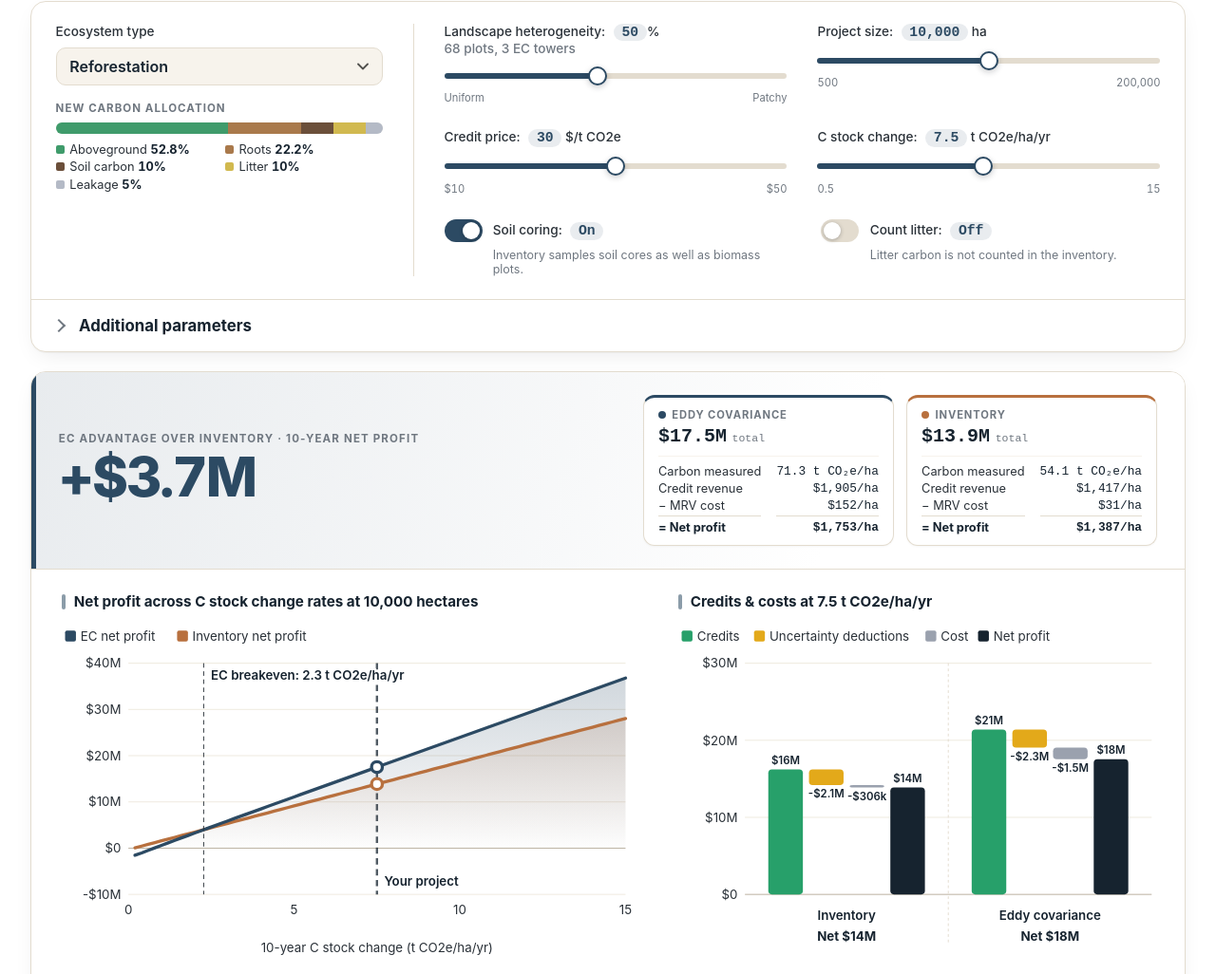
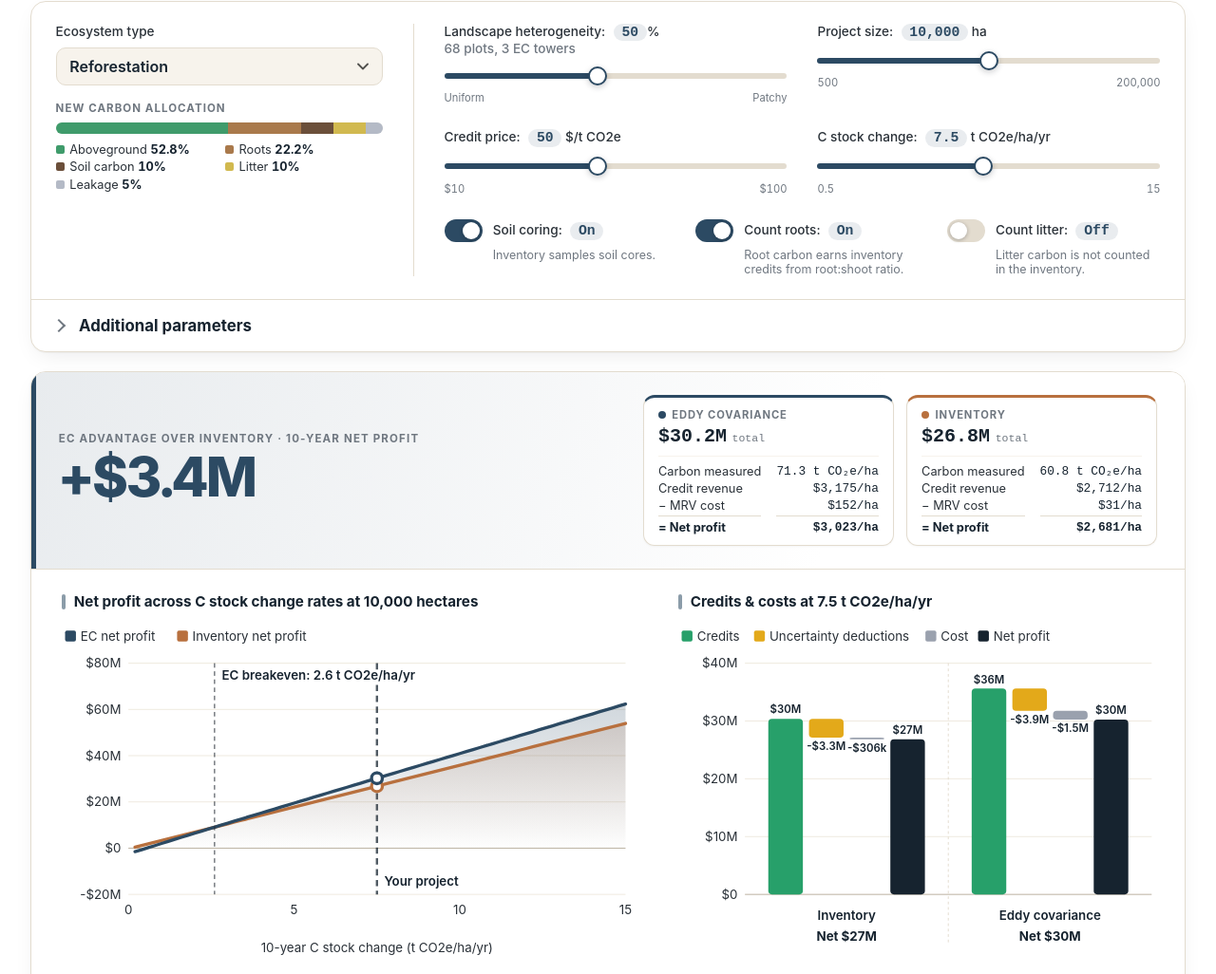
Before and after one commit to SemperScale/semperscale.github.io, a plain HTML site: page explorer-app.html in a window 1280 px wide. Shown: the part 458-1484 px from the top of the page at 95% size. Drawn offline with Linux system fonts and the light colour scheme.

Commit message:
Update NBS Explorer to latest v4 model (roots toggle, Spekboom data)
Co-Authored-By: Claude Sonnet 5.5 <noreply@anthropic.com>

```diff
--- a/explorer-app.html
+++ b/explorer-app.html
@@ -331,8 +331,8 @@
   </div>
   <div class="control">
     <label>Credit price: <b id="price_val"></b> $/t CO2e</label>
-    <input id="price" type="range" min="10" max="50" step="5" value="30">
-    <div class="ends"><span>$10</span><span>$50</span></div>
+    <input id="price" type="range" min="10" max="100" step="5" value="50">
+    <div class="ends"><span>$10</span><span>$100</span></div>
   </div>
   <div class="control">
     <label>C stock change: <b id="c_val"></b> t CO2e/ha/yr</label>
@@ -344,6 +344,11 @@
       <label class="sw" for="soil"><input id="soil" type="checkbox" checked><span class="track"></span>
         <span class="sw-text">Soil coring: <b id="soil_state">On</b></span></label>
       <div class="sw-hint" id="soil_hint"></div>
+    </div>
+    <div class="sw-item">
+      <label class="sw" for="roots"><input id="roots" type="checkbox" checked><span class="track"></span>
+        <span class="sw-text">Count roots: <b id="roots_state">On</b></span></label>
+      <div class="sw-hint" id="roots_hint"></div>
     </div>
     <div class="sw-item">
       <label class="sw" for="litter"><input id="litter" type="checkbox"><span class="track"></span>
@@ -388,16 +393,18 @@
         <li><i>T</i>: project window, 10 years; <i>A</i>: project size (ha); <i>p</i>: credit price ($/t CO<sub>2</sub>e)</li>
         <li><i>C</i>: carbon stock change over the project window (t CO<sub>2</sub>e/ha) = annual rate &times; <i>T</i> </li>
         <li><i>f</i><sub>above</sub>, <i>f</i><sub>roots</sub>, <i>f</i><sub>soilC</sub>, <i>f</i><sub>litter</sub>, <i>f</i><sub>leak</sub>: fractions of <i>C</i> change in each pool by ecosystem</li>
-        <li><i>d</i><sub>shallow</sub>: share of belowground carbon (roots + soil) that is shallow, i.e. sampled by soil cores; <i>f</i><sub>shallow</sub> = (<i>f</i><sub>roots</sub> + <i>f</i><sub>soilC</sub>)&middot;<i>d</i><sub>shallow</sub>; <i>f</i><sub>deep</sub>: the remaining (<i>f</i><sub>roots</sub> + <i>f</i><sub>soilC</sub>)(1 &minus; <i>d</i><sub>shallow</sub>) is deep and unsampled</li>
-        <li><i>u</i><sub>bio</sub>, <i>u</i><sub>soil</sub>: uncertainty deductions of biomass plots and soil cores; <i>a</i>, <i>b</i>: EC uncertainty coefficients</li>
+        <li><i>d</i><sub>shallow</sub>: share of soil carbon within the core depth; <i>f</i><sub>shallow</sub> = <i>f</i><sub>soilC</sub>&middot;<i>d</i><sub>shallow</sub>; the remaining <i>f</i><sub>soilC</sub>(1 &minus; <i>d</i><sub>shallow</sub>) is deep and unsampled</li>
+        <li><i>R</i>: root:shoot ratio; roots are estimated from aboveground biomass, so <i>f</i><sub>roots</sub> = <i>R</i>&middot;<i>f</i><sub>above</sub></li>
+        <li><i>u</i><sub>bio</sub>, <i>u</i><sub>soil</sub>: uncertainty deductions of biomass plots (aboveground and roots) and soil cores; <i>a</i>, <i>b</i>: EC uncertainty coefficients</li>
         <li>CV: plot-to-plot coefficient of variation of biomass (heterogeneity slider); <i>k</i>: soil C change CV &divide; biomass CV; <i>r</i>: footprint factor; <i>z</i>: normal quantile for the confidence interval (1.645 at 90%)</li>
       </ul>
 
       <h4>Inventory (biomass plots and soil cores)</h4>
-      <div class="eq">credits<sub>inv</sub> = <i>C</i> &middot; [ <i>f</i><sub>above</sub>(1 &minus; <i>u</i><sub>bio</sub>) + <i>f</i><sub>shallow</sub>(1 &minus; <i>u</i><sub>soil</sub>) + [ <i>f</i><sub>litter</sub>(1 &minus; <i>u</i><sub>litter</sub>) if litter is counted ] ]&nbsp;&nbsp;(t CO<sub>2</sub>e/ha)</div>
+      <div class="eq">credits<sub>inv</sub> = <i>C</i> &middot; [ <i>f</i><sub>above</sub>(1 &minus; <i>u</i><sub>bio</sub>) + [ <i>f</i><sub>roots</sub>(1 &minus; <i>u</i><sub>bio</sub>) if roots are counted ] + <i>f</i><sub>shallow</sub>(1 &minus; <i>u</i><sub>soil</sub>) + [ <i>f</i><sub>litter</sub>(1 &minus; <i>u</i><sub>litter</sub>) if litter is counted ] ]&nbsp;&nbsp;(t CO<sub>2</sub>e/ha)</div>
       <div class="eq">cost<sub>inv</sub> = <i>n</i><sub>surveys</sub> &middot; <i>n</i><sub>plots</sub> &middot; ( <i>n</i><sub>cores</sub> &middot; <i>c</i><sub>core</sub> + <i>c</i><sub>biomass</sub> )</div>
-      <p>If &ldquo;Soil coring in inventory&rdquo; is switched off, only aboveground biomass is measured: shallow belowground carbon earns no credits and coring costs drop out.</p>
-      <p>Only aboveground carbon and shallow belowground carbon (roots + soil sampled by cores) are measured. Deep belowground carbon and leakage earn no credits. Litter earns credits only if &ldquo;Count litter&rdquo; is switched on (in the controls above); no extra cost is added for it.</p>
+      <p>Roots are not cored. As in Verra VM0047 (eq. 4), root carbon is estimated from aboveground biomass with a root:shoot ratio <i>R</i>, so it carries the same plot sampling deduction <i>u</i><sub>bio</sub>. VM0047 deducts sampling error only and treats error in <i>R</i> as a QA/QC matter (&sect;8.5), so no extra deduction is taken for it. Roots are counted only if &ldquo;Count roots&rdquo; is switched on (on by default); VM0047 requires belowground woody biomass but makes non-woody (e.g. grass) roots optional.</p>
+      <p>If &ldquo;Soil coring in inventory&rdquo; is switched off, only biomass plots are measured (aboveground and roots): soil carbon earns no credits and coring costs drop out.</p>
+      <p>Soil cores measure soil carbon down to the core depth. Soil carbon below that depth and leakage earn no credits. Litter earns credits only if &ldquo;Count litter&rdquo; is switched on (in the controls above); no extra cost is added for it.</p>
 
       <h4>Eddy covariance</h4>
       <div class="eq"><i>u</i><sub>EC</sub> = &radic;[ (<i>a</i> + <i>b</i> &middot; <i>C</i>)&sup2; + (<i>u</i><sub>rep</sub> &middot; <i>C</i>)&sup2; ]&nbsp;&nbsp;(t CO<sub>2</sub>e/ha deducted)</div>
@@ -439,14 +446,15 @@
       r_ec: 0.2,                                  // footprint factor: tower-to-tower CV / plot-to-plot CV
       ci: 0.90,                                   // confidence level of the uncertainty (Verra: 90%); z is calculated from it
       // derive(): plots and towers default from the CVs (table edits override); u_biomass, u_soil, u_rep are always computed
-      litter_in_inv: 0, u_litter: 0.2,            // optional: also count litter in the inventory (no added cost, for simplicity)
+      roots_in_inv: 1,                            // toggle: count roots (AGB x R from the biomass plots, no added cost)
+      litter_in_inv: 0, u_litter: 0.2,           // optional: also count litter in the inventory (no added cost, for simplicity)
       u_ec_a: 2.1, u_ec_b: 0.013,                 // EC deduction = a + b * C_change
       frac_above: 0, frac_roots: 0, frac_soilc: 0, frac_shallow: 0, frac_litter: 0, frac_leakage: 0,   // set from ECOSYSTEMS below
     };
     // Fractions of C change in each pool (above + roots + soil C + litter + leakage = 1). Hand-set numbers, edit freely in the table.
-    // frac_shallow is separate (not part of the sum): the share of belowground C (soil + roots) that is shallow, i.e. sampled by soil cores;
-    // the rest is deep and seen only by the tower. The model uses shallow = (roots + soil C) * frac_shallow and deep = (roots + soil C) * (1 - frac_shallow).
-    // Recipe for the vegetated rows: aboveground = B / (1 + R) and roots = B * R / (1 + R), where R is the root-shoot ratio (IPCC GPG LULUCF Table 3A.1.8; Jackson 1996 for cropland; van der Vyver & Cowling 2019 for Spekboom)
+    // frac_shallow is separate (not part of the sum): the share of soil C within the core depth; the rest is deep and seen only by the tower.
+    // Roots are not cored: the inventory estimates them from aboveground biomass x R (VM0047 eq 4), so they are credited in full.
+    // Recipe for the vegetated rows: aboveground = B / (1 + R) and roots = B * R / (1 + R), where R is the root-shoot ratio (IPCC GPG LULUCF Table 3A.1.8; Jackson 1996 for cropland). Spekboom is the exception: all its shares are measured (Mills & Cowling 2006, below)
     // (see ECO_R) and B is the live-biomass share of the net gain (assumed). Roots = B * R / (1 + R); soil C = what is left after B, litter and leakage. Litter (assumed) and leakage (5%, assumed) are fixed.
     const ECOSYSTEMS = {
       "Reforestation":              {frac_above: 0.528, frac_roots: 0.222, frac_soilc: 0.1, frac_shallow: 0.6, frac_litter: 0.10, frac_leakage: 0.05},
@@ -457,11 +465,14 @@
       "Cropland":                   {frac_above: 0.018, frac_roots: 0.002, frac_soilc: 0.85, frac_shallow: 0.706, frac_litter: 0.08, frac_leakage: 0.05},   // R = 0.1 (Jackson 1996), B = 0.02 assumed (cropland gains come from soil management, not biomass)
       "Temperate grassland":        {frac_above: 0.058, frac_roots: 0.092, frac_soilc: 0.75, frac_shallow: 0.53, frac_litter: 0.05, frac_leakage: 0.05},
       "Peatland / wetland":         {frac_above: 0.049, frac_roots: 0.051, frac_soilc: 0.8, frac_shallow: 0.176, frac_litter: 0.05, frac_leakage: 0.05},
-      // Spekboom: R = 2.7 (van der Vyver & Cowling 2019); B = 0.80 assumed -> above = 0.80/3.7. Deep soil 14% from my earlier calc on Mills & Cowling 2006 (Krompoort), so frac_shallow = 1 - 0.14/below; litter 5% (user)
-      "Spekboom thicket":           {frac_above: 0.216, frac_roots: 0.584, frac_soilc: 0.1, frac_shallow: 0.795, frac_litter: 0.05, frac_leakage: 0.05},
+      // Spekboom: measured stock change at Krompoort, Mills & Cowling 2006 Table 6 (K27 "Combined" minus "Transformed", kg C/m2):
+      // aboveground 3.09 + opslag 0.245, roots 0.78, litter 0.12, soil (0-50 cm) 7.1; shares scaled to 95% (leakage 5%). Implied R = 0.78/3.09 = 0.25.
+      // frac_shallow 0.825: 15-20% of the 0-50 cm soil gain lies below 30 cm (core depth), from Mills & Cowling Table 3.
+      "Spekboom thicket":           {frac_above: 0.280, frac_roots: 0.065, frac_soilc: 0.595, frac_shallow: 0.825, frac_litter: 0.010, frac_leakage: 0.05},
     };
     // Root-shoot ratio R (mean, belowground / aboveground biomass), IPCC GPG LULUCF (2003) Table 3A.1.8, and the row used.
     const IPCC_URL = "https://www.ipcc.ch/site/assets/uploads/2018/03/GPG_LULUCF_FULLEN.pdf";
+    const MC_REF = "Measured stock change at Krompoort (27-yr block), <a href='https://doi.org/10.1111/j.1526-100X.2006.00103.x'>Mills &amp; Cowling 2006</a>, Table 6.";
     const ECO_R = {
       "Reforestation":               [0.42, "secondary tropical/sub-tropical forest, <125 t/ha"],
       "Managed forest (broadleaf)":  [0.26, "other broadleaf forest, 75-150 t/ha"],
@@ -471,12 +482,18 @@
       "Temperate grassland":         [1.58, "temperate/sub-tropical/tropical grassland"],
       "Peatland / wetland":          [1.04, "tidal marsh"],
       "Cropland":                    [0.1, "cropland", "<a href='https://link.springer.com/article/10.1007/BF00333714'>Jackson et al. 1996</a>"],
-      "Spekboom thicket":            [2.7, "spekboom thicket", "<a href='https://doi.org/10.1016/j.foreco.2019.05.048'>van der Vyver & Cowling 2019</a>"],
+      "Spekboom thicket":            [0.25, "spekboom thicket (Krompoort, 27 yr)", MC_REF],
     };
     const ecoRef = () => {
       const r = ECO_R[$("eco").value];
       return r ? (r[2] || `<a href='${IPCC_URL}'>IPCC GPG LULUCF 2003, Table 3A.1.8</a>.`) : "";
     };
+    // Spekboom roots row: the default comes from Mills & Cowling's measured change; van der Vyver & Cowling 2019 Table 1 (stocks) gives the plausible range.
+    // Root:shoot from intact stands 0.12-0.63 (25/40, 3.6/29.6, 16.3/34.2); intact minus degraded 0.04 (Powell 2009) to 0.42 (Mills et al. 2005).
+    const VDV_NOTE = " Range in other spekboom stands, root C &divide; biomass C computed from the stocks compiled in <a href='https://doi.org/10.1016/j.foreco.2019.05.048'>van der Vyver &amp; Cowling 2019</a>, Table 1: 0.12&ndash;0.63 for intact stands, 0.04&ndash;0.42 for intact minus degraded (stocks, not measured change).";
+    const rootRef = () => ecoRef() + ($("eco").value === "Spekboom thicket" ? VDV_NOTE : "");
+    // soil and litter rows: only spekboom's come from a measured source (the others are assumed)
+    const poolRef = () => $("eco").value === "Spekboom thicket" ? MC_REF : "";
     Object.assign(P, ECOSYSTEMS["Reforestation"]);
 
     // User edits (double-click a value under Parameters). Pool fractions are remembered per ecosystem.
@@ -519,12 +536,15 @@
     // MRV cost over the project window, and the share of new carbon each method measures
     const costInv = () => P.soil_cores * P.cost_core * P.plots * P.cores * P.surveys + P.cost_biomass * P.plots * P.surveys;
     const costEC = () => (P.capex + P.opex * YEARS) * (P.baselines + P.towers);
-    const shareInv = () => P.frac_above + P.soil_cores * (P.frac_roots + P.frac_soilc) * P.frac_shallow + (P.litter_in_inv ? P.frac_litter : 0);
+    // Roots come from the biomass plots (aboveground x root:shoot ratio R, VM0047 eq 4), so they are counted in full with or without cores;
+    // cores measure soil C only, down to the sampled depth (frac_shallow of soil C).
+    const bioInv = () => P.frac_above + P.roots_in_inv * P.frac_roots;   // share credited from the biomass plots
+    const shareInv = () => bioInv() +P.soil_cores * P.frac_soilc * P.frac_shallow + (P.litter_in_inv ? P.frac_litter : 0);
     const shareEC = () => 1 - P.frac_leakage;
 
     function runModel(C_change, size_ha, price) {
-      const C_inventory = C_change * P.frac_above * (1 - P.u_biomass)
-                        + P.soil_cores * C_change * (P.frac_roots + P.frac_soilc) * P.frac_shallow * (1 - P.u_soil)
+      const C_inventory = C_change * bioInv() * (1 - P.u_biomass)   // roots = AGB x R: same plots, same sampling error (VM0047 8.5)
+                        + P.soil_cores * C_change * P.frac_soilc * P.frac_shallow * (1 - P.u_soil)
                         + (P.litter_in_inv ? C_change * P.frac_litter * (1 - P.u_litter) : 0);
       const u_ec_abs = uEC(C_change);
       const C_EC = Math.max(C_change * (1 - P.frac_leakage) - u_ec_abs, 0);
@@ -590,12 +610,15 @@
     function update() {
       paintSliders();
       Object.assign(P, P0, ECOSYSTEMS[$("eco").value], OVR, OVR_ECO[$("eco").value] || {});
+      P.roots_in_inv = $("roots").checked ? 1 : 0;
+      $("roots_state").textContent = P.roots_in_inv ? "On" : "Off";
+      $("roots_hint").textContent = P.roots_in_inv ? "Root carbon earns inventory credits from root:shoot ratio." : "Root carbon is not counted in the inventory.";
       P.litter_in_inv = $("litter").checked ? 1 : 0;
       $("litter_state").textContent = P.litter_in_inv ? "On" : "Off";
       $("litter_hint").textContent = P.litter_in_inv ? "Litter carbon earns inventory credits (no added survey cost)." : "Litter carbon is not counted in the inventory.";
       P.soil_cores = $("soil").checked ? 1 : 0;
       $("soil_state").textContent = P.soil_cores ? "On" : "Off";
-      $("soil_hint").textContent = P.soil_cores ? "Inventory samples soil cores as well as biomass plots." : "Inventory measures aboveground biomass only: no soil or root credits, no coring cost.";
+      $("soil_hint").textContent = P.soil_cores ? "Inventory samples soil cores." : "Inventory measures biomass plots only: no soil credits, no coring cost.";
       P.cv = +$("het").value / 100;               // patchier landscape: more plots and towers (derive)
       derive();
       $("het_val").textContent = $("het").value;
@@ -668,8 +691,8 @@
     function drawBars(C, size_ha, price) {
       const usdPer = size_ha * price;
       const lit = P.litter_in_inv ? 1 : 0;
-      const ded_inv = C * (P.frac_above * P.u_biomass + P.soil_cores * (P.frac_roots + P.frac_soilc) * P.frac_shallow * P.u_soil + lit * P.frac_litter * P.u_litter);
-      const seen_inv = C * P.frac_above * (1 - P.u_biomass) + P.soil_cores * C * (P.frac_roots + P.frac_soilc) * P.frac_shallow * (1 - P.u_soil) + lit * C * P.frac_litter * (1 - P.u_litter);
+      const ded_inv = C * (bioInv() * P.u_biomass + P.soil_cores * P.frac_soilc * P.frac_shallow * P.u_soil + lit * P.frac_litter * P.u_litter);
+      const seen_inv = C * bioInv() * (1 - P.u_biomass) + P.soil_cores * C * P.frac_soilc * P.frac_shallow * (1 - P.u_soil) + lit * C * P.frac_litter * (1 - P.u_litter);
       const u_ec = Math.min(uEC(C), C * (1 - P.frac_leakage));
       const seen_ec = Math.max(C * (1 - P.frac_leakage) - uEC(C), 0);
       const cost_inv = costInv(), cost_ec = costEC();
@@ -856,22 +879,22 @@
         ["Number of surveys (default: years 1, 5, 10)", "surveys", "int", ""],
         ["Confidence interval", "ci", "pct", "Verra requires 90%. Increase for more conservative estimates. Applies to plots and towers."],
         ["Soil C variability relative to biomass (k)", "k_soil", "num", "How many times more soil C change varies between plots than biomass does (soil CV = k &times; slider CV)."],
-        ["Fraction of belowground C sampled by cores (roots + soil)", "frac_shallow", "pct", ""],
+        ["Fraction of soil C within core depth", "frac_shallow", "pct", `Soil C below the core depth is seen only by the tower. Roots are not cored: they come from aboveground biomass &times; root:shoot ratio (<a href='https://verra.org/methodologies/vm0047-afforestation-reforestation-and-revegetation-v1-1/#'>VM0047</a> eq. 4).${$("eco").value === "Spekboom thicket" ? " Spekboom: 15&ndash;20% of the 0&ndash;50 cm soil gain lies below 30 cm (<a href='https://doi.org/10.1111/j.1526-100X.2006.00103.x'>Mills &amp; Cowling 2006</a>, Table 3)." : ""}`],
         ["Litter C measurement uncertainty (if counted)", "u_litter", "pct", ""],
       ],
       "Eddy covariance": [
         ["Control towers (additional to establish baseline)", "baselines", "int", "SocialCarbon <a href='https://static1.squarespace.com/static/6161c89d030b89374bec0b70/t/69ef372bd2401d40d5f46612/1777284907913/SOCIALCARBON-SCD0003_v1.0.pdf'>SCD0003</a>"],
         ["Project towers", "towers", "int", "Sized for &plusmn;10% at 90% CI, min 1"],
-        ["Tower variability relative to plots (r)", "r_ec", "num", "Factor controlling towers differences from each other compared with plots, &lt;1 as each tower footprint averages over tens of hectares; 0.2 means towers vary 5&times; less than plots (<a href='https://woodwellclimate.org/wp-content/uploads/2015/09/HollingeretalGCB.04.pdf'>Hollinger et al. 2004</a>; <a href='https://scholars.duke.edu/individual/pub736367'>Oren et al. 2006</a>; <a href='https://bg.copernicus.org/articles/22/4507/2025/'>Callejas-Rodelas et al. 2025</a>)."],
+        ["Footprint factor r: tower variability relative to plots", "r_ec", "num", "Factor controlling towers differences from each other compared with plots, &lt;1 as each tower footprint averages over tens of hectares; 0.2 means towers vary 5&times; less than plots (<a href='https://woodwellclimate.org/wp-content/uploads/2015/09/HollingeretalGCB.04.pdf'>Hollinger et al. 2004</a>; <a href='https://scholars.duke.edu/individual/pub736367'>Oren et al. 2006</a>; <a href='https://bg.copernicus.org/articles/22/4507/2025/'>Callejas-Rodelas et al. 2025</a>)."],
         ["Capex per tower", "capex", "usd", ""],
         ["Opex per tower per year", "opex", "usd", ""],
         ["EC measurement uncertainty = a + b × t CO2e/ha<br>(joint random & U* filtering uncertainty)", ["u_ec_a", "u_ec_b"], "pair", "FLUXNET, <a href='https://fluxnet-1flux.org/'>ONEFLUX</a>"],
       ],
       [`Carbon stock changes (10 years): ${$("eco").value}`]: [
         ["Aboveground biomass", "frac_above", "pct", ecoRef()],
-        ["Belowground biomass (roots)", "frac_roots", "pct", ecoRef()],
-        ["Soil carbon", "frac_soilc", "pct", ""],
-        ["Litter", "frac_litter", "pct", ""],
+        ["Belowground biomass (roots)", "frac_roots", "pct", rootRef()],
+        ["Soil carbon", "frac_soilc", "pct", poolRef()],
+        ["Litter", "frac_litter", "pct", poolRef()],
         ["Leakage", "frac_leakage", "pct", ""],
       ],
     };
@@ -978,7 +1001,7 @@
       // Each row varies one parameter low/high; the bar ends are labelled with the parameter value used there.
       const pct = v => +(v * 100).toFixed(1) + "%", dollars = v => "$" + Math.round(v).toLocaleString();
       const k = (key, f, fmt) => ({mods: {[key]: P[key] * f}, txt: fmt(P[key] * f)});
-      const clampShare = d => Math.min(1, Math.max(0, d));   // sampled share of belowground C, +/-10 percentage points
+      const clampShare = d => Math.min(1, Math.max(0, d));   // share of soil C within core depth, +/-10 percentage points
       const items = [
         ["Soil CV ratio k", k("k_soil", 0.5, v => +v.toFixed(2)), k("k_soil", 1.5, v => +v.toFixed(2))],
         ["Confidence interval", {mods: {ci: 0.80}, txt: "80%"}, {mods: {ci: 0.95}, txt: "95%"}],
@@ -988,9 +1011,9 @@
         ["Footprint factor r", k("r_ec", 0.5, v => +v.toFixed(2)), k("r_ec", 1.5, v => +v.toFixed(2))],
         ["EC uncertainty", k("u_ec_a", 0.5, v => +v.toFixed(2)), k("u_ec_a", 1.5, v => +v.toFixed(2))],
         ["Leakage", k("frac_leakage", 0.5, pct), k("frac_leakage", 1.5, pct)],
-        ["Belowground C sampled", {mods: {frac_shallow: clampShare(P.frac_shallow - 0.1)}, txt: pct(clampShare(P.frac_shallow - 0.1))},
+        ["Soil C within core depth", {mods: {frac_shallow: clampShare(P.frac_shallow - 0.1)}, txt: pct(clampShare(P.frac_shallow - 0.1))},
                                   {mods: {frac_shallow: clampShare(P.frac_shallow + 0.1)}, txt: pct(clampShare(P.frac_shallow + 0.1))}],
-      ].filter(([label]) => P.soil_cores || !(["Soil CV ratio k", "Belowground C sampled"].includes(label)))
+      ].filter(([label]) => P.soil_cores || !(["Soil CV ratio k", "Soil C within core depth"].includes(label)))
        .map(([label, lo, hi]) => {
           const key = Object.keys(lo.mods)[0], side = (o) => { const r = res(o.mods); return {a: r.net_EC - r.net_inventory, net: r.net_EC, inv: r.net_inventory, txt: o.txt, dir: Math.sign(o.mods[key] - P[key])}; };
           const L = side(lo), H = side(hi);
@@ -1042,6 +1065,7 @@
     $("het").addEventListener("input", update);
     $("soil").addEventListener("change", update);
     $("litter").addEventListener("change", update);
+    $("roots").addEventListener("change", update);
     $("size").addEventListener("input", update);
     $("price").addEventListener("input", update);
     bindHover("bars", 540, (x, y) => {
```
Also changed, not shown: explorer.html (+1 -1 lines).
